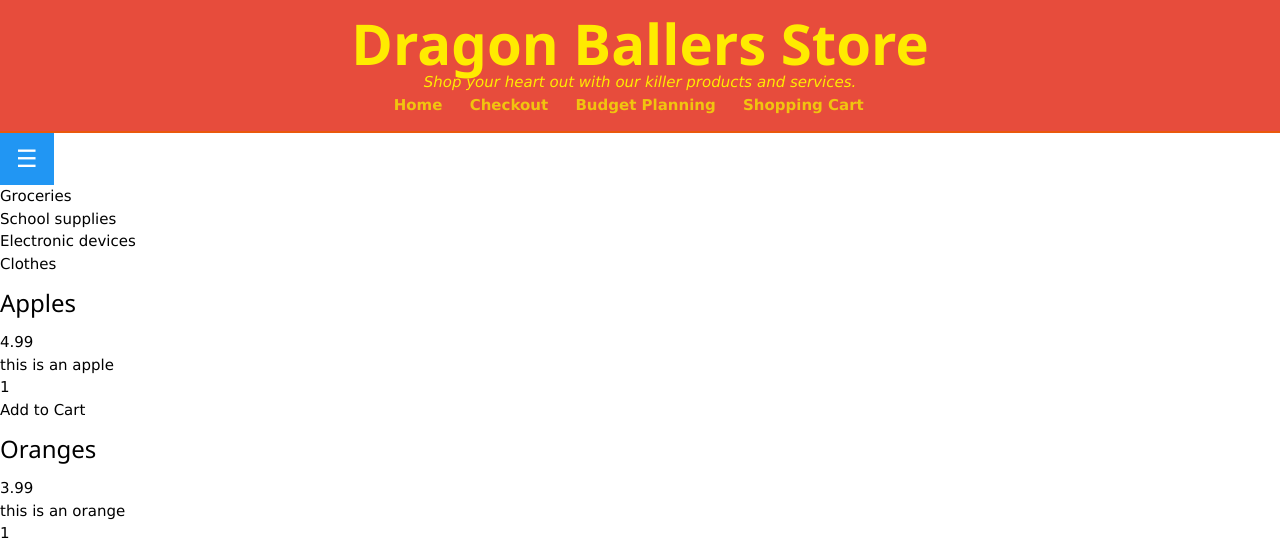
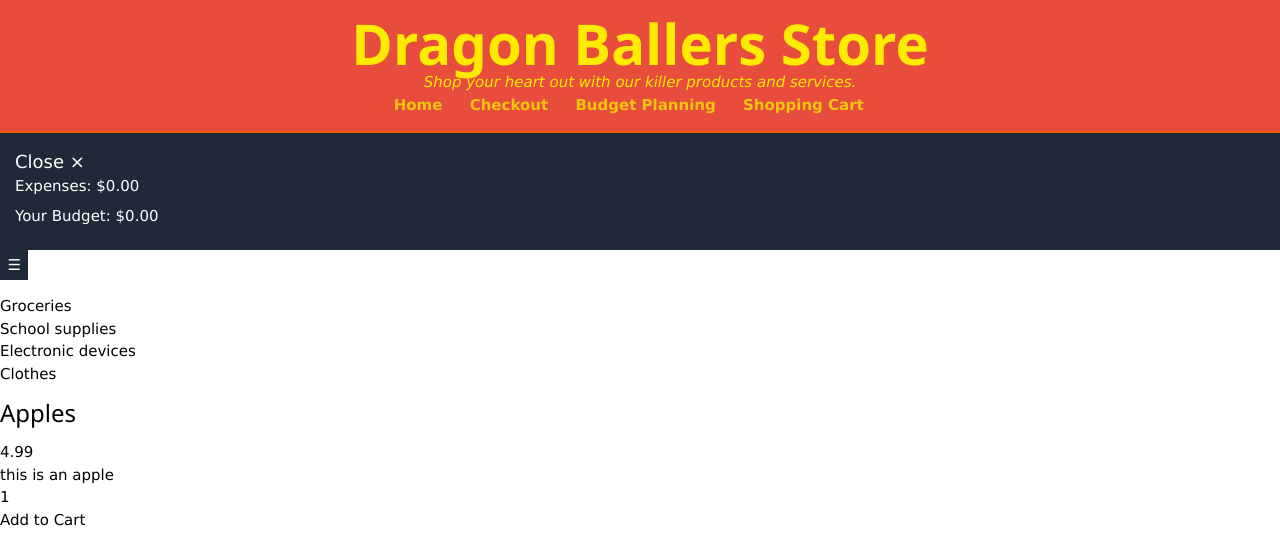
Before and after one commit to jpanahon/WinHacks2024, a Flask app: page /shop/ in a window 1280 px wide. Shown: the top 541 px of the page. Run offline with Flask 3, Linux system fonts and the light colour scheme.

Commit message:
Updated Sidebar

```diff
--- a/static/css/output.css
+++ b/static/css/output.css
@@ -615,6 +615,10 @@ video {
   margin-top: 1rem;
 }
 
+.mb-4 {
+  margin-bottom: 1rem;
+}
+
 .block {
   display: block;
 }
@@ -633,6 +637,14 @@ video {
 
 .grid {
   display: grid;
+}
+
+.hidden {
+  display: none;
+}
+
+.h-screen {
+  height: 100vh;
 }
 
 .w-1\/2 {
@@ -800,6 +812,16 @@ video {
   padding-bottom: 1rem;
 }
 
+.px-2 {
+  padding-left: 0.5rem;
+  padding-right: 0.5rem;
+}
+
+.py-1 {
+  padding-top: 0.25rem;
+  padding-bottom: 0.25rem;
+}
+
 .text-left {
   text-align: left;
 }
--- a/templates/shop.html
+++ b/templates/shop.html
@@ -14,12 +14,17 @@
     {% set items_dict = items|tojson|safe %}
     {% include './components/navbar.html' %}
 
-    <div class="w3-sidebar w3-bar-block w3-border-right" style="display:none" id="mySidebar">
+    <div id="sidebar" class="sidebar bg-gray-800 text-white p-4">
         <button onclick="w3_close()" class="w3-bar-item w3-large">Close &times;</button>
-        <li class="w3-bar-item">Expenses: $0.00</li>
-        <li class="w3-bar-item">Your Budget: $0.00</li>
+        <ul class="list-none">
+            <li class="mb-2">Expenses: $0.00</li>
+            <li class="mb-2">Your Budget: $0.00</li>
+        </ul>
     </div>
-    <button class="w3-button w3-blue w3-xlarge" onclick="w3_open()">☰</button>
+
+
+    <button class="bg-gray-800 text-white px-2 py-1 mb-4" onclick="w3_open()">☰</button>
+
     <nav class="shop-nav">
         <ul>
             <li><a class="groceries-link" href="">Groceries</a></li>
@@ -156,12 +161,18 @@
     <script src="../static/script/script.js"></script>
     <script>
         function w3_open() {
-            document.getElementById("mySidebar").style.display = "block";
+            document.getElementById("sidebar").style.display = "block";
         }
 
         function w3_close() {
-            document.getElementById("mySidebar").style.display = "none";
+            document.getElementById("sidebar").style.display = "none";
         }
+
+        const toggleButton = document.getElementById('toggleSidebar');
+
+        toggleButton.addEventListener('click', () => {
+            sidebar.classList.toggle('hidden');
+        });
     </script>
     {% include './components/footer.html' %}
 </body>
```
